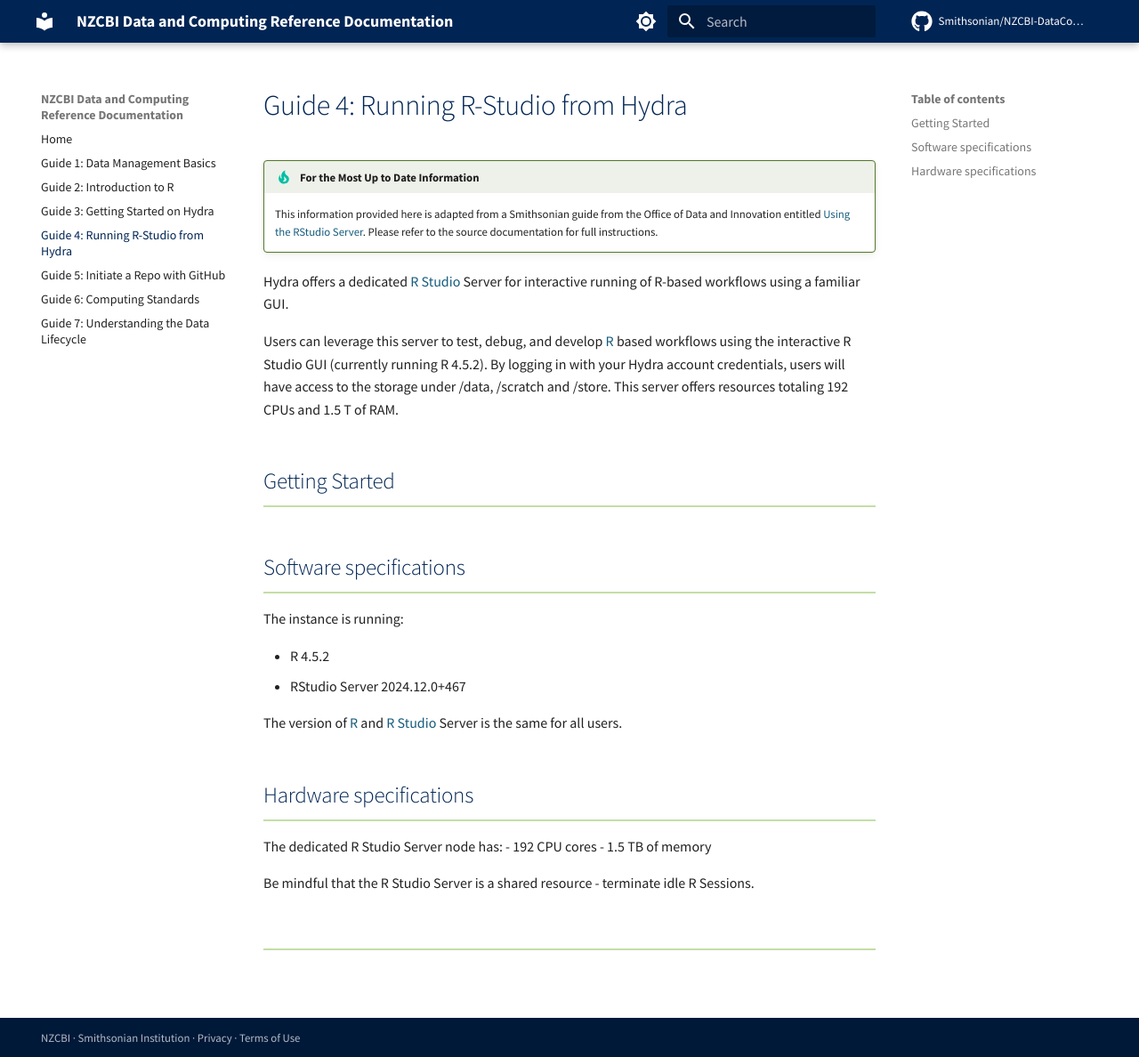
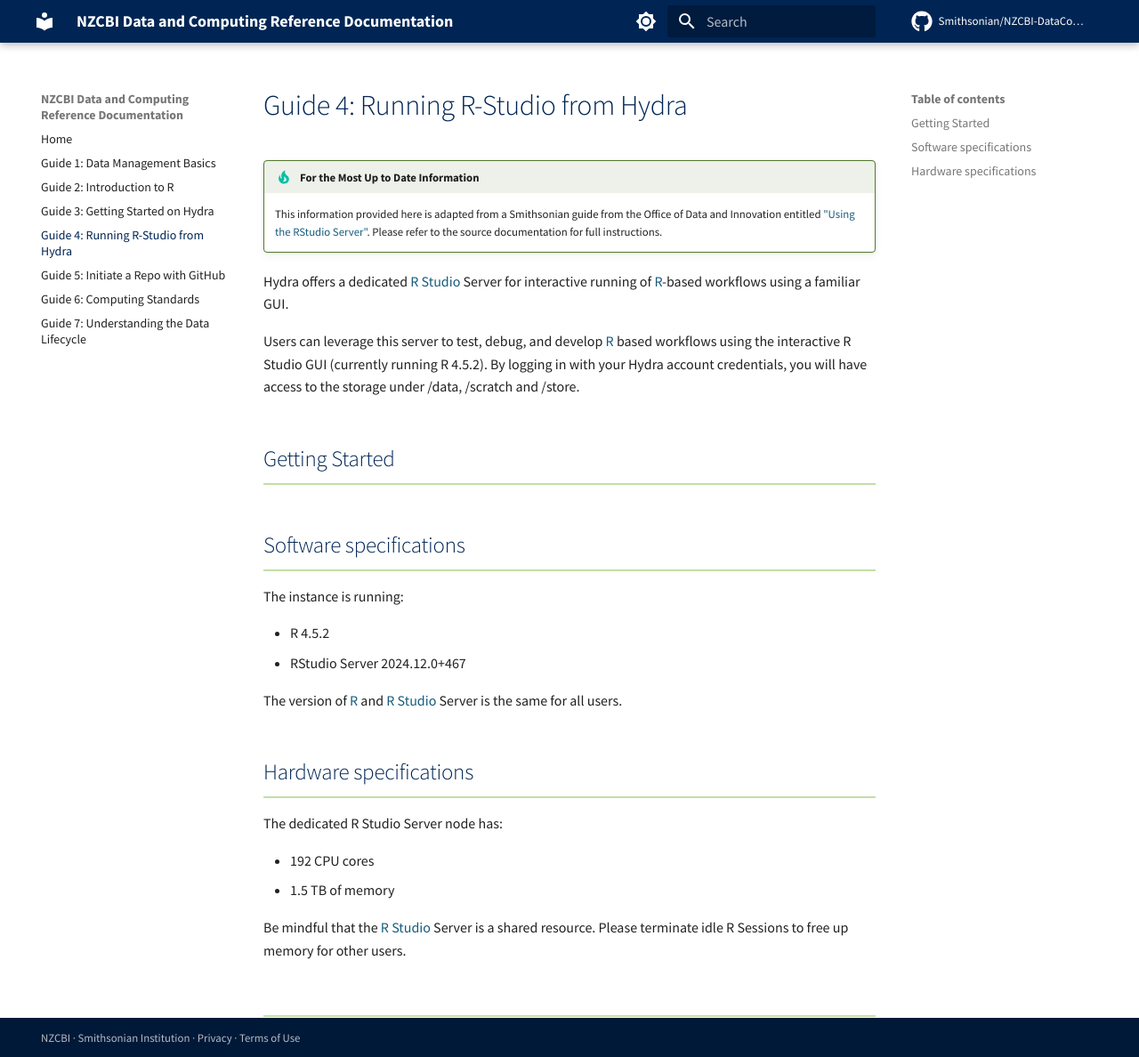
Before and after one commit to Smithsonian/NZCBI-DataComputingDocs, an MkDocs documentation site: the page built from docs/RStudio-Hydra.md, in a window 1280 px wide and 1188 px high. Shown: the whole window at 89% size. Built offline with MkDocs 1.6.1 and Material for MkDocs 9.7.7, drawn with Linux system fonts in a browser that asks for light colours; comment, search, counter and statistics services are not loaded.

Commit message:
Page update

```diff
--- a/docs/RStudio-Hydra.md
+++ b/docs/RStudio-Hydra.md
@@ -1,11 +1,11 @@
 # Guide 4: Running R-Studio from Hydra
 
 !!! tip "For the Most Up to Date Information"
-    This information provided here is adapted from a Smithsonian guide from the Office of Data and Innovation entitled [Using the RStudio Server](https://confluence.si.edu/spaces/HPC/pages/385975502/Using+the+RStudio+Server). Please refer to the source documentation for full instructions.
+    This information provided here is adapted from a Smithsonian guide from the Office of Data and Innovation entitled ["Using the RStudio Server"](https://confluence.si.edu/spaces/HPC/pages/385975502/Using+the+RStudio+Server). Please refer to the source documentation for full instructions.
 
-Hydra offers a dedicated [R Studio](https://posit.co/download/rstudio-desktop) Server for interactive running of R-based workflows using a familiar GUI.
+Hydra offers a dedicated [R Studio](https://posit.co/download/rstudio-desktop) Server for interactive running of [R](https://cran.r-project.org/)-based workflows using a familiar GUI.
 
-Users can leverage this server to test, debug, and develop [R](https://cran.r-project.org/) based workflows using the interactive R Studio GUI (currently running R 4.5.2). By logging in with your Hydra account credentials, users will have access to the storage under /data, /scratch and /store. This server offers resources totaling 192 CPUs and 1.5 T of RAM.
+Users can leverage this server to test, debug, and develop [R](https://cran.r-project.org/) based workflows using the interactive R Studio GUI (currently running R 4.5.2). By logging in with your Hydra account credentials, you will have access to the storage under /data, /scratch and /store.
 
 ## Getting Started
 
@@ -21,9 +21,10 @@
 ## Hardware specifications
 
 The dedicated R Studio Server node has:
+
 - 192 CPU cores
 - 1.5 TB of memory
 
-Be mindful that the R Studio Server is a shared resource - terminate idle R Sessions.
+Be mindful that the [R Studio](https://posit.co/download/rstudio-desktop) Server is a shared resource. Please terminate idle R Sessions to free up memory for other users.
 
 ##
```
